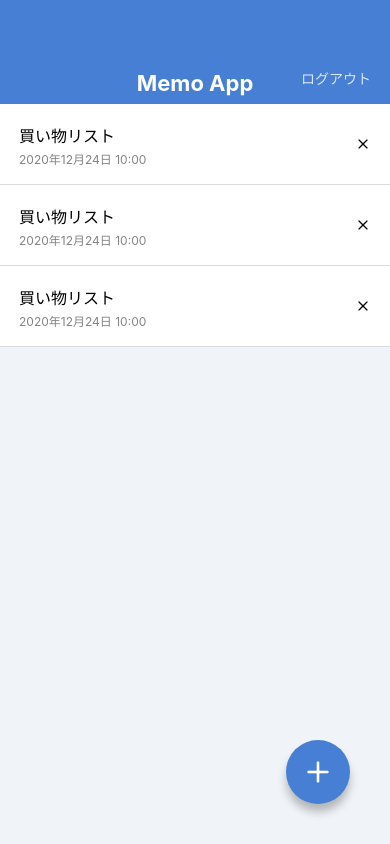
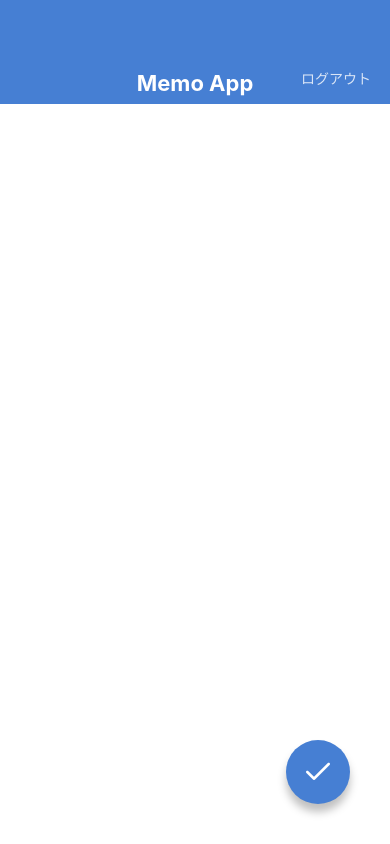
Before and after one commit to K-Mao96/DutchApp, a React Native app: screen / in a window 390 px wide. Built offline with nearby package versions, Linux system fonts and the light colour scheme.

Commit message:
Create MemoEditScreen and MemoCreateScreen

```diff
--- a/App.jsx
+++ b/App.jsx
@@ -1,11 +1,15 @@
 import React from 'react';
 
-import MemoListScreen from './src/screens/MemoListScreen';
+// import MemoListScreen from './src/screens/MemoListScreen';
 // import MemoDetailScreen from './src/screens/MemoDetailScreen';
+// import MemoEditScreen from './src/screens/MemoEditScreen';
+import MemoCreateScreen from './src/screens/MemoCreateScreen';
 
 export default function App() {
   return (
     //  <MemoDetailScreen />
-    <MemoListScreen />
+    // <MemoListScreen />
+    // <MemoEditScreen />
+    <MemoCreateScreen />
   );
 }
--- /dev/null
+++ b/src/screens/MemoCreateScreen.jsx
@@ -0,0 +1,38 @@
+import React from 'react';
+import {
+  View, StyleSheet, TextInput, KeyboardAvoidingView,
+} from 'react-native';
+
+import AppBar from '../components/AppBar';
+import CircleButton from '../components/CircleButton';
+
+export default function MemoCreateScreen() {
+  return (
+    <KeyboardAvoidingView style={styles.container} behavior="height">
+      <AppBar />
+
+      <View style={styles.inputContainer}>
+        <TextInput value="" multiline style={styles.input} />
+      </View>
+      <CircleButton name="check" />
+    </KeyboardAvoidingView>
+  );
+}
+
+const styles = StyleSheet.create({
+  container: {
+    flex: 1,
+  },
+  inputContainer: {
+    paddingHorizontal: 27,
+    paddingVertical: 32,
+    flex: 1,
+  },
+  input: {
+    flex: 1,
+    fontSize: 16,
+    lineHeight: 24,
+    // android対応
+    textAlignVertical: 'top',
+  },
+});
--- /dev/null
+++ b/src/screens/MemoEditScreen.jsx
@@ -0,0 +1,38 @@
+import React from 'react';
+import {
+  View, StyleSheet, TextInput, KeyboardAvoidingView,
+} from 'react-native';
+
+import AppBar from '../components/AppBar';
+import CircleButton from '../components/CircleButton';
+
+export default function MemoEditScreen() {
+  return (
+    <KeyboardAvoidingView style={styles.container} behavior="height">
+      <AppBar />
+
+      <View style={styles.inputContainer}>
+        <TextInput value="買い物リスト" multiline style={styles.input} />
+      </View>
+      <CircleButton name="check" />
+    </KeyboardAvoidingView>
+  );
+}
+
+const styles = StyleSheet.create({
+  container: {
+    flex: 1,
+  },
+  inputContainer: {
+    paddingHorizontal: 27,
+    paddingVertical: 32,
+    flex: 1,
+  },
+  input: {
+    flex: 1,
+    fontSize: 16,
+    lineHeight: 24,
+    // android対応
+    textAlignVertical: 'top',
+  },
+});
```
